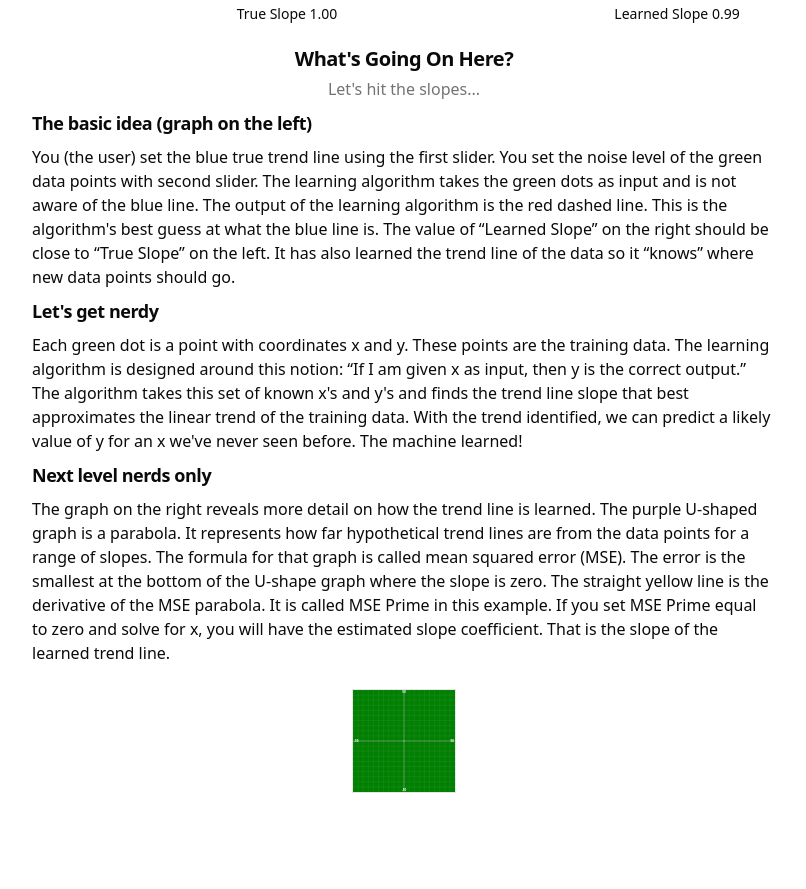
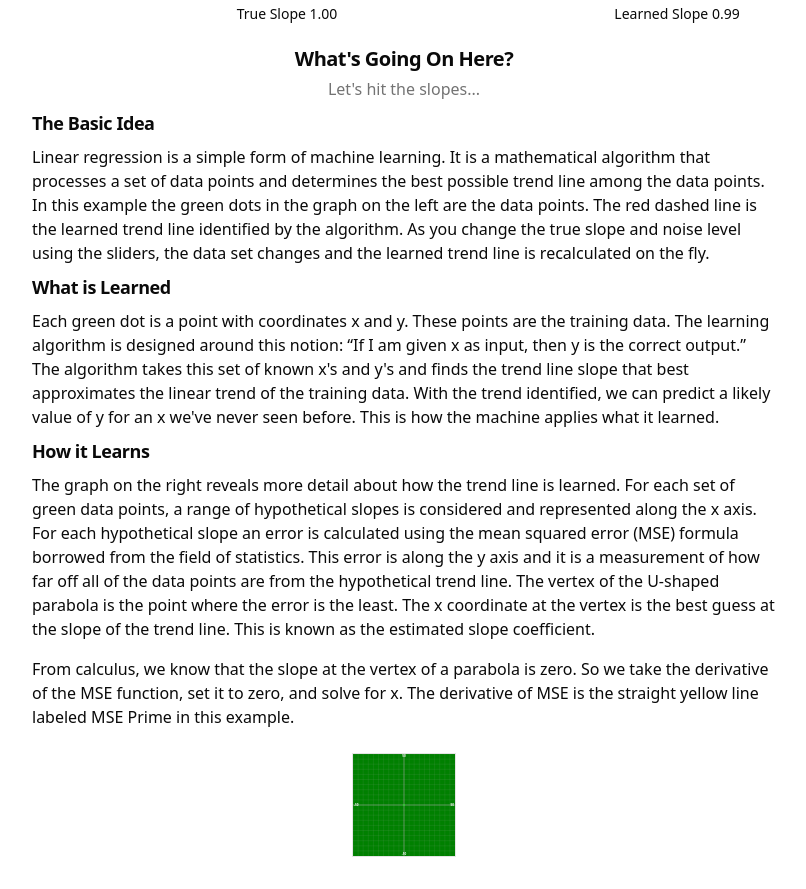
Before and after one commit to mrmelville3/TheMelvilTron, a Next.js app: page /LinearRegressionII in a window 1280 px wide. Shown: the part 543-1432 px from the top of the page, without its empty margins (236-1042 px from the left). Before the commit the page ends 1368 px from the top, so only its background shows below. Built offline with nearby package versions, Linux system fonts and the light colour scheme.

Commit message:
updated wording on linear regression page and SVD page.

```diff
--- a/app/ImageCompression/page.tsx
+++ b/app/ImageCompression/page.tsx
@@ -400,13 +400,13 @@ export default function Page() {
             </div>
             <SectionHeading title="Singular Value Decomposition (SVD)"></SectionHeading>
             <Paragraph>
-                Singular Value Decomposition (SVD) is one of the tools used in some artificial intelligence applications. It is a mathematical operation that takes a matrix as input and produces three new matrices as output. The mathematics behind it is PhD-level stuff that is beyond the scope of this web page. Using SVD for image compression is a visual way to demonstrate some of the key concepts. With SVD you can rebuild the original image to an acceptable degree using only parts of the three output matrices due their special properties.
+                Singular Value Decomposition (SVD) is one of the tools used in some artificial intelligence applications. It is a mathematical operation that takes a 2D matrix as input and produces three new matrices as output. These matrices are called U, Sigma (Σ), and V transposed (V<sup>T</sup>) and they have unique and valuable properties. The values of the original matrix are distributed and reorganized across the three new matrices such that the first few columns of U and the first few rows of V<sup>T</sup> contain most of the information from the original matrix. Likewise, the latter columns of U and latter rows of V<sup>T</sup> add little to no value when reconstructing the original matrix and can be left out altogether in many cases.
             </Paragraph>
             <Paragraph>
-                The original image can be separated into three matrices red, green, and blue. The SVD algorithm is applied to each resulting in U, Sigma (Σ), and V transposed (V<sup>T</sup>) matrices. You decide how much of those matrices are used to rebuild the image using the slider or the plus/minus buttons.
+                Image compression is a way to visually illustrate key concepts of SVD. The original image is not a 2D matrix, but it can be separated into 2D matrices for colors red, green, and blue. SVD is applied to each of them producing U, Σ, and V<sup>T</sup> for each color. Using the slider and plus/minus buttons you can set how much of U, Σ, and V<sup>T</sup> are used to reconstruct the image. The image is reconstructed by performing standard matrix multiplication on the parts of U, Σ, and V<sup>T</sup> matrices included by the slider. However, if you include too much of these matrices, the size of the data needed to rebuild the image exceeds the size of the original image, and we have not achieved compression at all.
             </Paragraph>
             <Paragraph>
-                The U, Σ, and V<sup>T</sup> matrices are visually depicted in this example but they are not images. They are storing raw data from the original image. The area that changes when using the slider is used to rebuild the compressed image.
+                The U, Σ, and V<sup>T</sup> matrices are visually depicted in this example but they are not images. They are storing raw data from the original image.
             </Paragraph>
         </div>
     );
--- a/app/LinearRegressionII/page.tsx
+++ b/app/LinearRegressionII/page.tsx
@@ -244,17 +244,20 @@ export default function Page() {
                 </div>
                 </>) : null}
             <SectionHeading title="What's Going On Here?" description="Let's hit the slopes..."/>
-            <SectionTitle>The basic idea (graph on the left)</SectionTitle>
+            <SectionTitle>The Basic Idea</SectionTitle>
             <Paragraph>
-                You (the user) set the blue true trend line using the first slider. You set the noise level of the green data points with second slider. The learning algorithm takes the green dots as input and is not aware of the blue line. The output of the learning algorithm is the red dashed line. This is the algorithm&apos;s best guess at what the blue line is. The value of “Learned Slope” on the right should be close to “True Slope” on the left. It has also learned the trend line of the data so it “knows” where new data points should go.
+                Linear regression is a simple form of machine learning. It is a mathematical algorithm that processes a set of data points and determines the best possible trend line among the data points. In this example the green dots in the graph on the left are the data points. The red dashed line is the learned trend line identified by the algorithm. As you change the true slope and noise level using the sliders, the data set changes and the learned trend line is recalculated on the fly.
             </Paragraph>
-            <SectionTitle>Let&apos;s get nerdy</SectionTitle>
+            <SectionTitle>What is Learned</SectionTitle>
             <Paragraph>
-                Each green dot is a point with coordinates x and y. These points are the training data. The learning algorithm is designed around this notion: “If I am given x as input, then y is the correct output.” The algorithm takes this set of known x&apos;s and y&apos;s and finds the trend line slope that best approximates the linear trend of the training data. With the trend identified, we can predict a likely value of y for an x we&apos;ve never seen before. The machine learned!
+                Each green dot is a point with coordinates x and y. These points are the training data. The learning algorithm is designed around this notion: “If I am given x as input, then y is the correct output.” The algorithm takes this set of known x&apos;s and y&apos;s and finds the trend line slope that best approximates the linear trend of the training data. With the trend identified, we can predict a likely value of y for an x we&apos;ve never seen before. This is how the machine applies what it learned.
             </Paragraph>
-            <SectionTitle>Next level nerds only</SectionTitle>
+            <SectionTitle>How it Learns</SectionTitle>
             <Paragraph>
-                The graph on the right reveals more detail on how the trend line is learned. The purple U-shaped graph is a parabola. It represents how far hypothetical trend lines are from the data points for a range of slopes. The formula for that graph is called mean squared error (MSE). The error is the smallest at the bottom of the U-shape graph where the slope is zero. The straight yellow line is the derivative of the MSE parabola. It is called MSE Prime in this example. If you set MSE Prime equal to zero and solve for x, you will have the estimated slope coefficient. That is the slope of the learned trend line.
+                The graph on the right reveals more detail about how the trend line is learned. For each set of green data points, a range of hypothetical slopes is considered and represented along the x axis. For each hypothetical slope an error is calculated using the mean squared error (MSE) formula borrowed from the field of statistics. This error is along the y axis and it is a measurement of how far off all of the data points are from the hypothetical trend line. The vertex of the U-shaped parabola is the point where the error is the least. The x coordinate at the vertex is the best guess at the slope of the trend line. This is known as the estimated slope coefficient.
+            </Paragraph>
+            <Paragraph>
+                From calculus, we know that the slope at the vertex of a parabola is zero. So we take the derivative of the MSE function, set it to zero, and solve for x. The derivative of MSE is the straight yellow line labeled MSE Prime in this example.
             </Paragraph>
         </div>
     )
```
